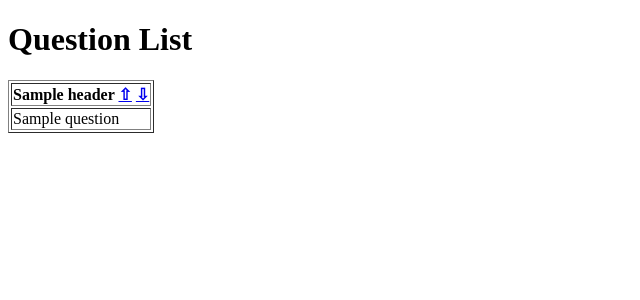
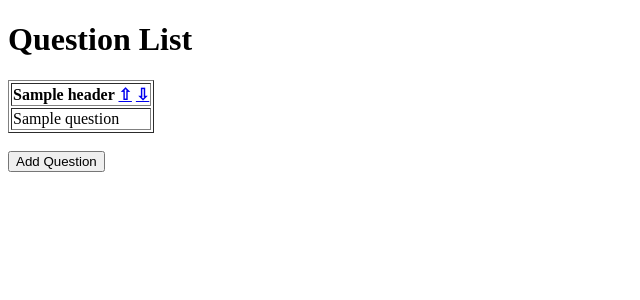
Before and after one commit to Pietrus914/Ask-mate-sprint-1, a Flask app: template templates/index.html in a window 1280 px wide. Shown: the top 300 px of the page, without its empty margins (0-640 px from the left). Run offline with Flask 2, Linux system fonts and the light colour scheme; the template is opened without the code that fills it: most values are stand-ins (such as "Sample title", 1, 10 or a date in 2020).

Commit message:
add add_question button and display time in normal format

```diff
--- a/templates/index.html
+++ b/templates/index.html
@@ -28,6 +28,8 @@
                                 {{ question[key][0:50] }}
                             {% elif key == "title" %}
                                 <a href="{{url_for("display_question", question_id=question["id"]) }}">{{question[key]}}</a>
+                            {% elif key == "submission_time" %}
+                                {{ display_time(question[key]) }}
                             {% else %}
                                 {{ question[key] }}
                             {% endif %}
@@ -40,5 +42,7 @@
 
         </tbody>
     </table>
+    <br>
+    <a href="{{url_for("add_question") }}"><button type="button">Add Question</button></a>
 </body>
 </html>
```
